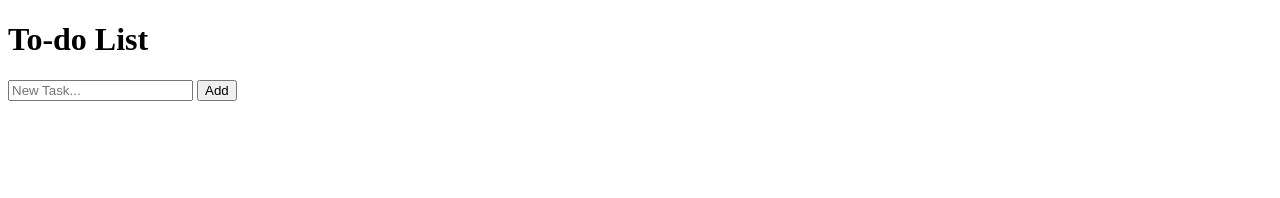
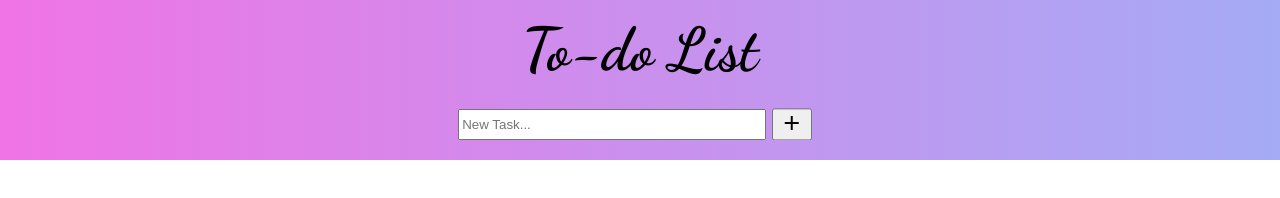
Before and after one commit to ericcst197/js-todo-list, a plain HTML site: page index.html in a window 1280 px wide. Drawn offline with Linux system fonts and the light colour scheme.

Commit message:
add css style for title

```diff
--- a/index.html
+++ b/index.html
@@ -7,18 +7,21 @@
     <meta name="viewport" content="width=device-width, initial-scale=1.0">
     <title>To-do-List</title>
     <link rel="stylesheet" href="style.css">
+    <link rel="preconnect" href="https://fonts.googleapis.com">
+    <link rel="preconnect" href="https://fonts.gstatic.com" crossorigin>
+    <link href="https://fonts.googleapis.com/css2?family=Dancing+Script:wght@600;700&display=swap" rel="stylesheet">
+    <link rel="stylesheet" href="https://fonts.googleapis.com/icon?family=Material+Icons">
+
 </head>
 
 <body>
-    <div class="container">
-        <form action="/add" id="toDoForm">
-            <h1>To-do List</h1>
-            <input type="text" name="task" placeholder="New Task...">
-            <button>Add</button>
-        </form>
-        <div>
-            <ul id="toDoList"></ul>
-        </div>
+    <form action="/add" id="toDoForm">
+        <h1>To-do List</h1>
+        <input id="taskbar" type="text" name="task" placeholder="New Task..." maxlength="40">
+        <button id="add"><span class="material-icons">add</span></button>
+    </form>
+    <div>
+        <ul id="toDoList"></ul>
     </div>
     <script src="script.js"></script>
 </body>
--- a/style.css
+++ b/style.css
@@ -0,0 +1,71 @@
+/* http://meyerweb.com/eric/tools/css/reset/
+   v2.0 | 20110126
+   License: none (public domain)
+*/
+
+html, body, div, span, applet, object, iframe,
+h1, h2, h3, h4, h5, h6, p, blockquote, pre,
+a, abbr, acronym, address, big, cite, code,
+del, dfn, em, img, ins, kbd, q, s, samp,
+small, strike, strong, sub, sup, tt, var,
+b, u, i, center,
+dl, dt, dd, ol, ul, li,
+fieldset, form, label, legend,
+table, caption, tbody, tfoot, thead, tr, th, td,
+article, aside, canvas, details, embed,
+figure, figcaption, footer, header, hgroup,
+menu, nav, output, ruby, section, summary,
+time, mark, audio, video {
+	margin: 0;
+	padding: 0;
+	border: 0;
+	font-size: 100%;
+	font: inherit;
+	vertical-align: baseline;
+}
+/* HTML5 display-role reset for older browsers */
+article, aside, details, figcaption, figure,
+footer, header, hgroup, menu, nav, section {
+	display: block;
+}
+body {
+	line-height: 1;
+}
+ol, ul {
+	list-style: none;
+}
+blockquote, q {
+	quotes: none;
+}
+blockquote:before, blockquote:after,
+q:before, q:after {
+	content: '';
+	content: none;
+}
+table {
+	border-collapse: collapse;
+	border-spacing: 0;
+}
+
+/* start here */
+body{
+    font-family: 'Dancing Script', cursive;
+}
+
+form{
+    font-size:60px;
+    font-weight: 800;
+    text-align: center;
+    background: linear-gradient(90deg, #f074e5, #a5abf5);
+    padding:20px 0;
+}
+
+#taskbar{
+    width:300px;
+    height:25px;
+}
+
+#add{
+    height:32px;
+    transform: translate(-10px,20%);
+}
```
